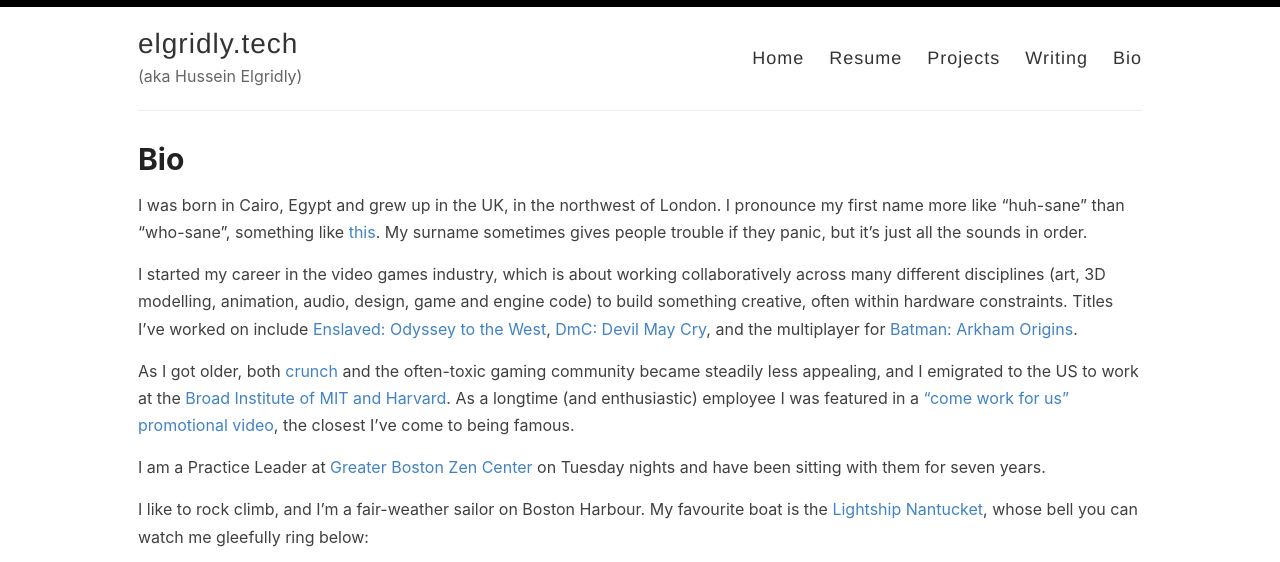
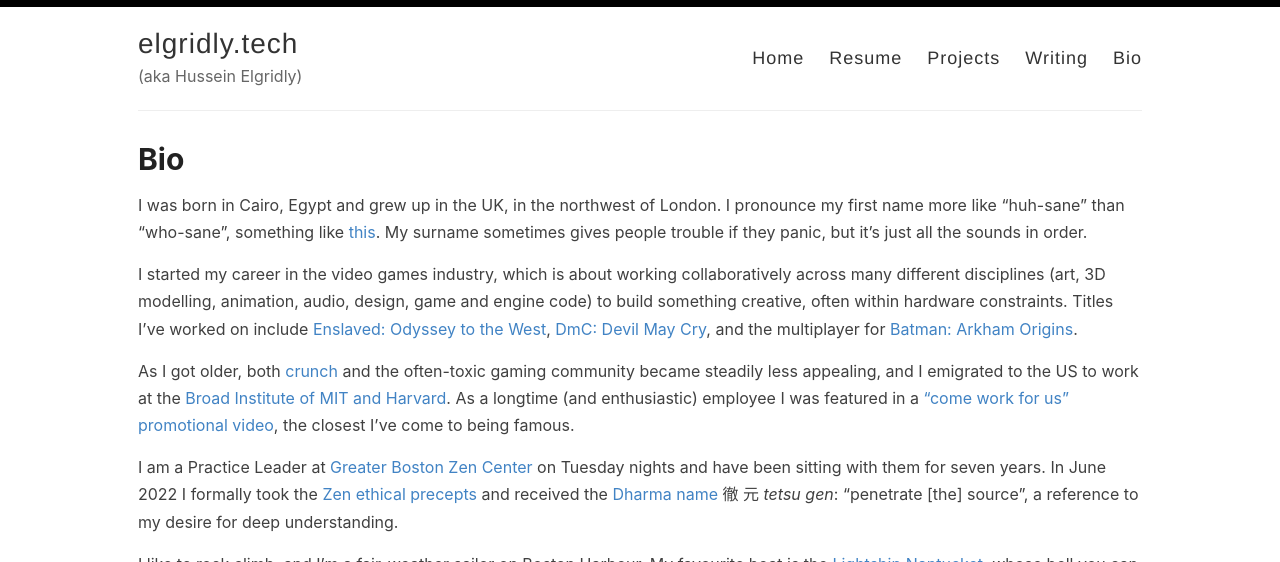
Before and after one commit to helgridly/helgridly.github.io, a Jekyll site: the page built from _pages/bio.md, in a window 1280 px wide and 900 px high, cut to the strip 0-562 px from the top of the window. Built offline with Jekyll 4.4.1, drawn with Linux system fonts in a browser that asks for light colours.

Commit message:
add jukai

```diff
--- a/_pages/bio.md
+++ b/_pages/bio.md
@@ -10,7 +10,7 @@ I started my career in the video games industry, which is about working collabor
 
 As I got older, both [crunch](https://en.wikipedia.org/wiki/Crunch_(video_games){:target="_blank"}) and the often-toxic gaming community became steadily less appealing, and I emigrated to the US to work at the [Broad Institute of MIT and Harvard](https://www.broadinstitute.org/){:target="_blank"}. As a longtime (and enthusiastic) employee I was featured in a ["come work for us" promotional video](https://www.youtube.com/watch?v=lC-dqmwxR3M){:target="_blank"}, the closest I've come to being famous.
 
-I am a Practice Leader at [Greater Boston Zen Center](https://bostonzen.org/){:target="_blank"} on Tuesday nights and have been sitting with them for seven years.
+I am a Practice Leader at [Greater Boston Zen Center](https://bostonzen.org/){:target="_blank"} on Tuesday nights and have been sitting with them for seven years. In June 2022 I formally took the [Zen ethical precepts](https://www.lionsroar.com/what-is-jukai/){:target="_blank"} and received the [Dharma name](https://en.wikipedia.org/wiki/Dharma_name){:target="_blank"} 徹 元 _tetsu gen_: "penetrate \[the\] source", a reference to my desire for deep understanding.
 
 I like to rock climb, and I'm a fair-weather sailor on Boston Harbour. My favourite boat is the [Lightship Nantucket](https://en.wikipedia.org/wiki/United_States_lightship_Nantucket_(LV-112)){:target="_blank"}, whose bell you can watch me gleefully ring below:
 
```
